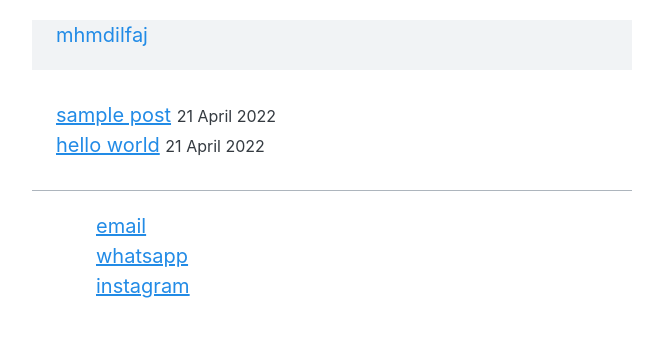
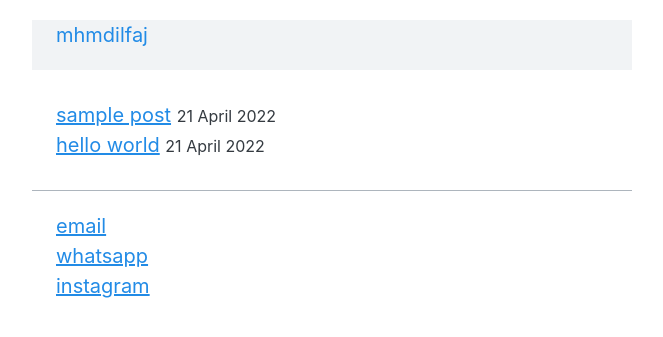
Before and after one commit to mhmdilfaj/mhmdilfaj.github.io, a Jekyll site: the page built from index.html, in a window 1280 px wide. Shown: the top 337 px of the page, without its empty margins (308-971 px from the left). Built offline with Jekyll 4.4.1, drawn with Linux system fonts in a browser that asks for light colours.

Commit message:
Update default.html

```diff
--- a/_layouts/default.html
+++ b/_layouts/default.html
@@ -22,7 +22,7 @@
       {{ content }}
     </main>
     <footer class="container mt-2 mb-2 pt-1 border-top">
-      <ul class="list-style-none">
+      <ul class="list-style-none m-0 p-0">
         <li><a href="mailto:mhmdilfaj@gmail.com" alt="">email</a></li>
         <li><a href="https://wa.me/+6281296827422" alt="">whatsapp</a></li>
         <li><a href="https://instagram.com/mhmdilfaj" alt="">instagram</a></li>
```
